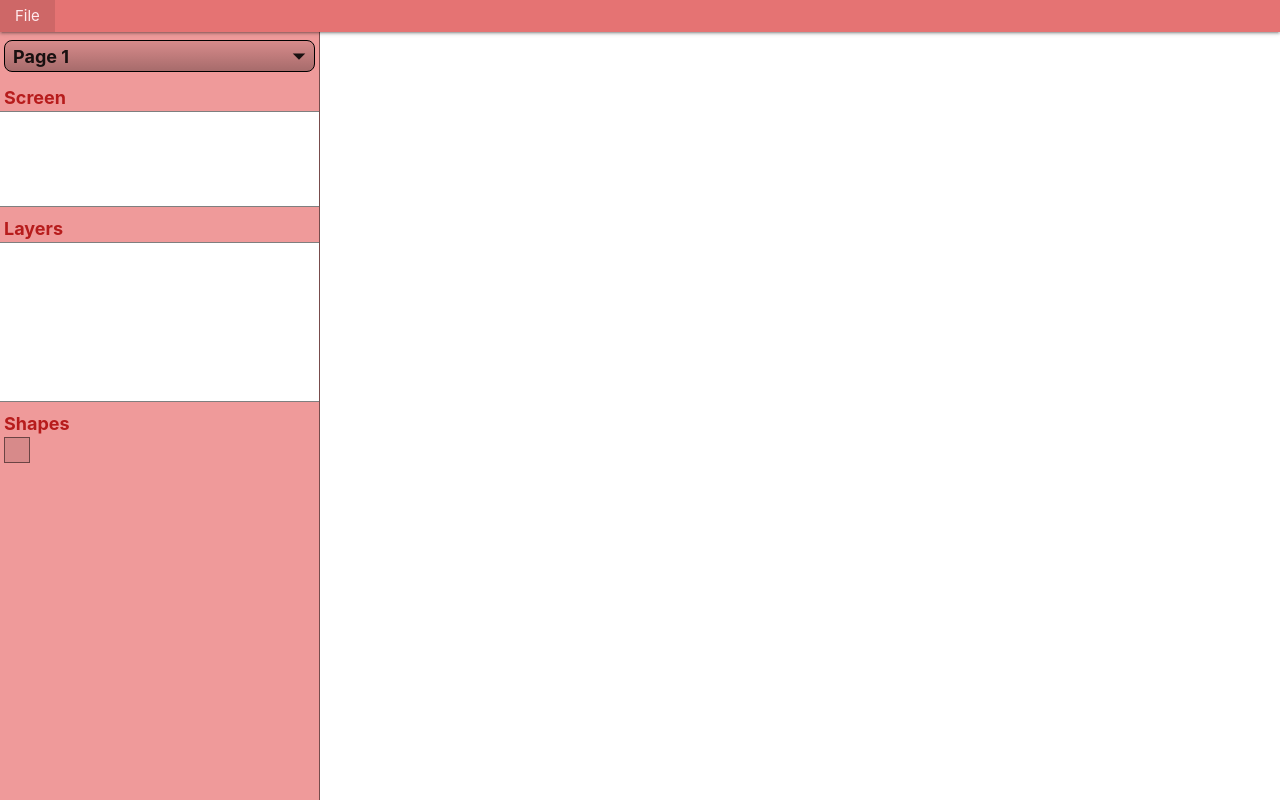
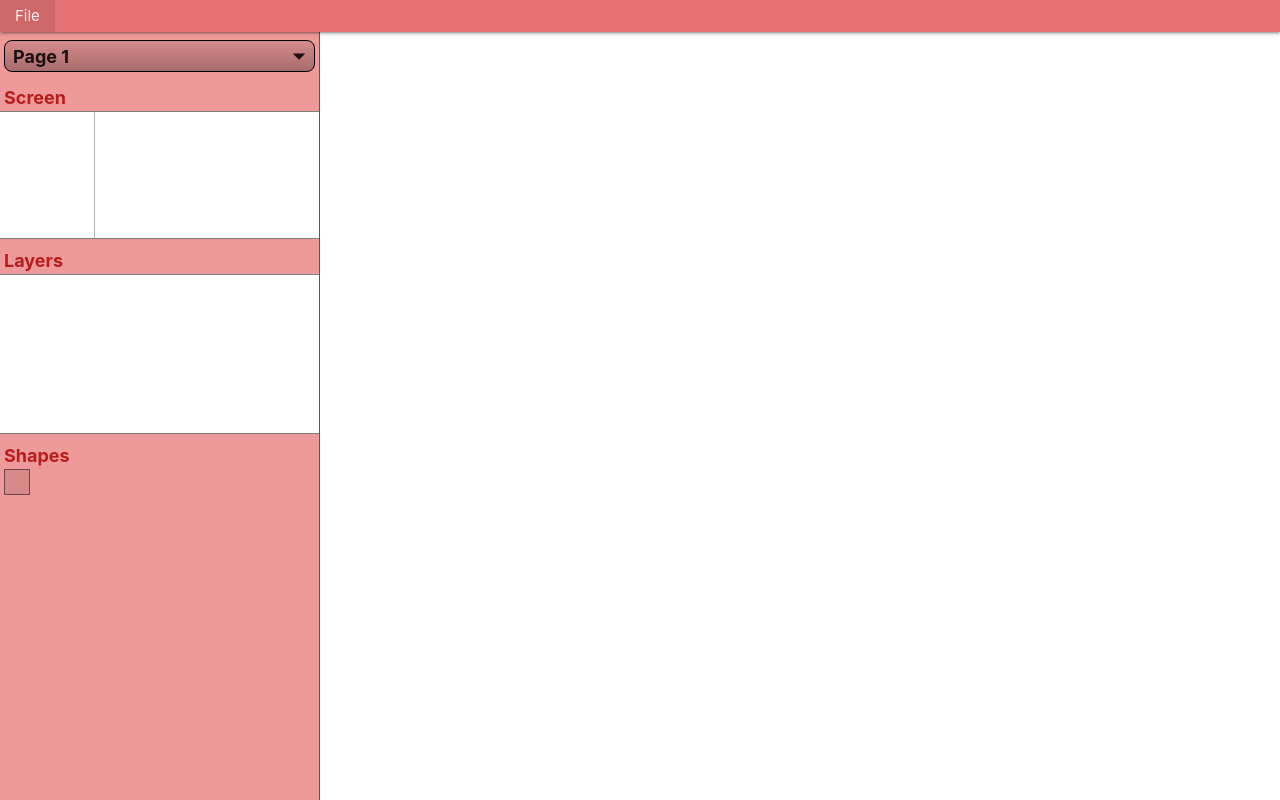
Before and after one commit to ShaneByrne0963/wirefree, a React (Vite) app: page / in a window 1280 px wide. Built offline with nearby package versions, Linux system fonts and the light colour scheme.

Commit message:
Update side panel windows to allow overflow

```diff
--- a/src/assets/css/style.css
+++ b/src/assets/css/style.css
@@ -2,14 +2,14 @@
     height: 100vh;
     display: grid;
     grid-template-rows: auto 1fr;
-    grid-template-columns: repeat(4, 1fr);
+    grid-template-columns: 25vw 1fr;
 }
 
 /* Navigation Bar */
 
 #nav-bar {
     grid-column-start: 1;
-    grid-column-end: 5;
+    grid-column-end: 3;
     height: 32px;
     line-height: 32px;
     z-index: 1;
@@ -60,6 +60,22 @@
     height: 160px;
 }
 
+.window-content-container {
+    height: 100%;
+    overflow: auto;
+}
+
+#window-screen>.window-content-container {
+    display: flex;
+    white-space: nowrap;
+}
+
+.screen-size-select-button {
+    height: 100%;
+    aspect-ratio: 3 / 4;
+    border-right: 1px solid rgba(0,0,0,0.3);
+}
+
 /* Shapes */
 
 #shape-palette {
--- a/src/components/side-panel/SidePanel.tsx
+++ b/src/components/side-panel/SidePanel.tsx
@@ -9,7 +9,11 @@ function SidePanel() {
   return (
     <div id="side-panel" className={color + " lighten-3"}>
       <PageName></PageName>
-      <SidePanelWindow windowType="screen" label="Screen"></SidePanelWindow>
+      <SidePanelWindow
+        windowType="screen"
+        label="Screen"
+        canOverflow={true}
+      ></SidePanelWindow>
       <SidePanelWindow windowType="layers" label="Layers"></SidePanelWindow>
       <ShapePalette color={color}></ShapePalette>
     </div>
--- a/src/components/side-panel/SidePanelWindow.tsx
+++ b/src/components/side-panel/SidePanelWindow.tsx
@@ -6,7 +6,7 @@ import { ThemeContext } from "../../context";
 
 // The size of the window depending on the type
 const windowSizes = {
-  screen: "sm",
+  screen: "md",
   layers: "lg",
 };
 
@@ -15,10 +15,12 @@ const windowSizes = {
 type SidePanelWindowProps = {
   windowType: string;
   label?: string;
+  canOverflow?: boolean;
 };
 
 type WindowComponentProps = {
   windowType: string;
+  canOverflow: boolean;
 };
 
 ///////// Components
@@ -30,7 +32,10 @@ function SidePanelWindow(props: SidePanelWindowProps) {
       {props.label && (
         <SidePanelLabel color={color} text={props.label}></SidePanelLabel>
       )}
-      <WindowComponent windowType={props.windowType}></WindowComponent>
+      <WindowComponent
+        windowType={props.windowType}
+        canOverflow={props.canOverflow === true}
+      ></WindowComponent>
     </>
   );
 
@@ -52,7 +57,13 @@ function WindowComponent(props: WindowComponentProps) {
     <div
       id={"window-" + props.windowType}
       className={"side-panel-window " + windowSize}
-    ></div>
+    >
+      {props.canOverflow && (
+        <div className="window-content-container">
+          <div className="screen-size-select-button"></div>
+        </div>
+      )}
+    </div>
   );
 }
 
```
